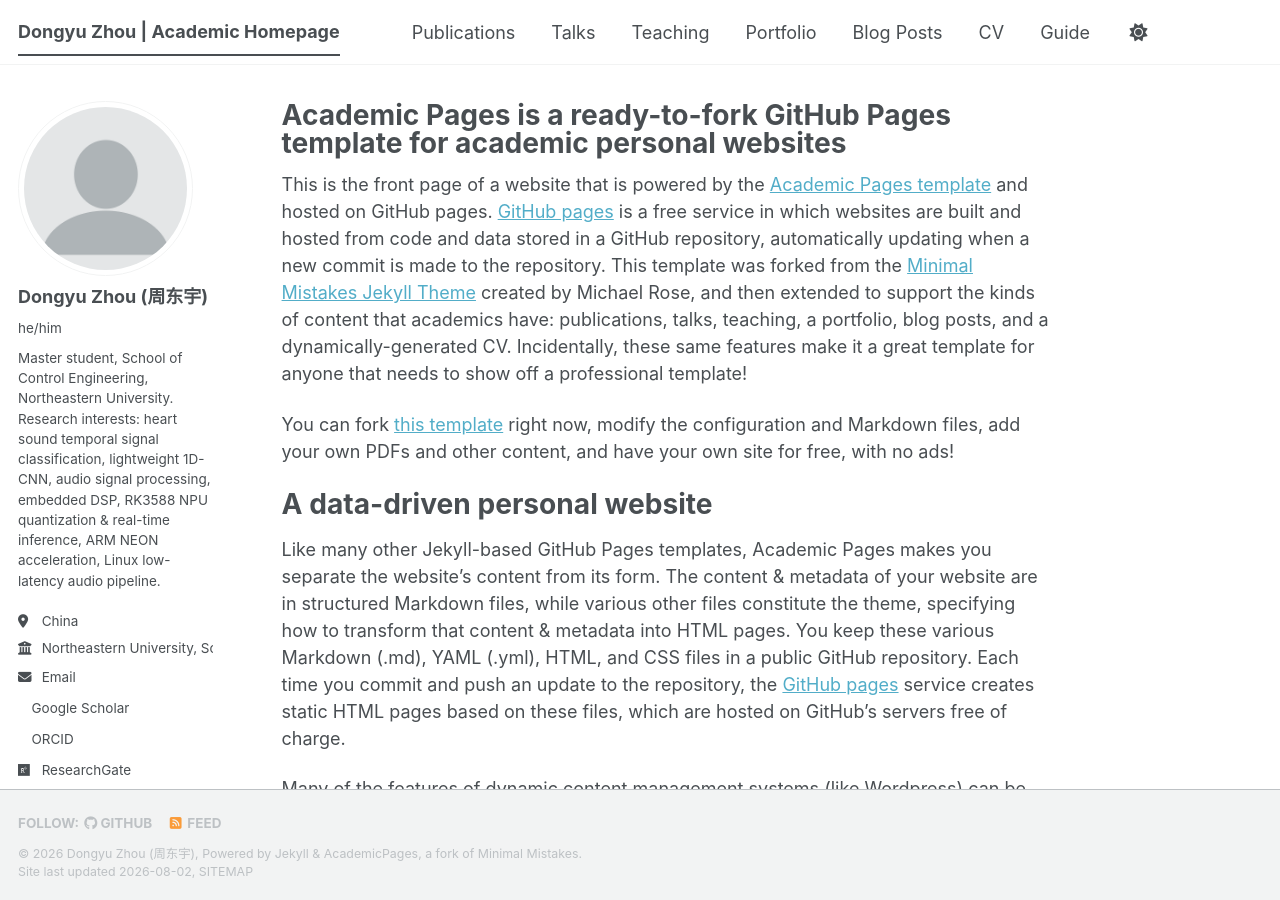
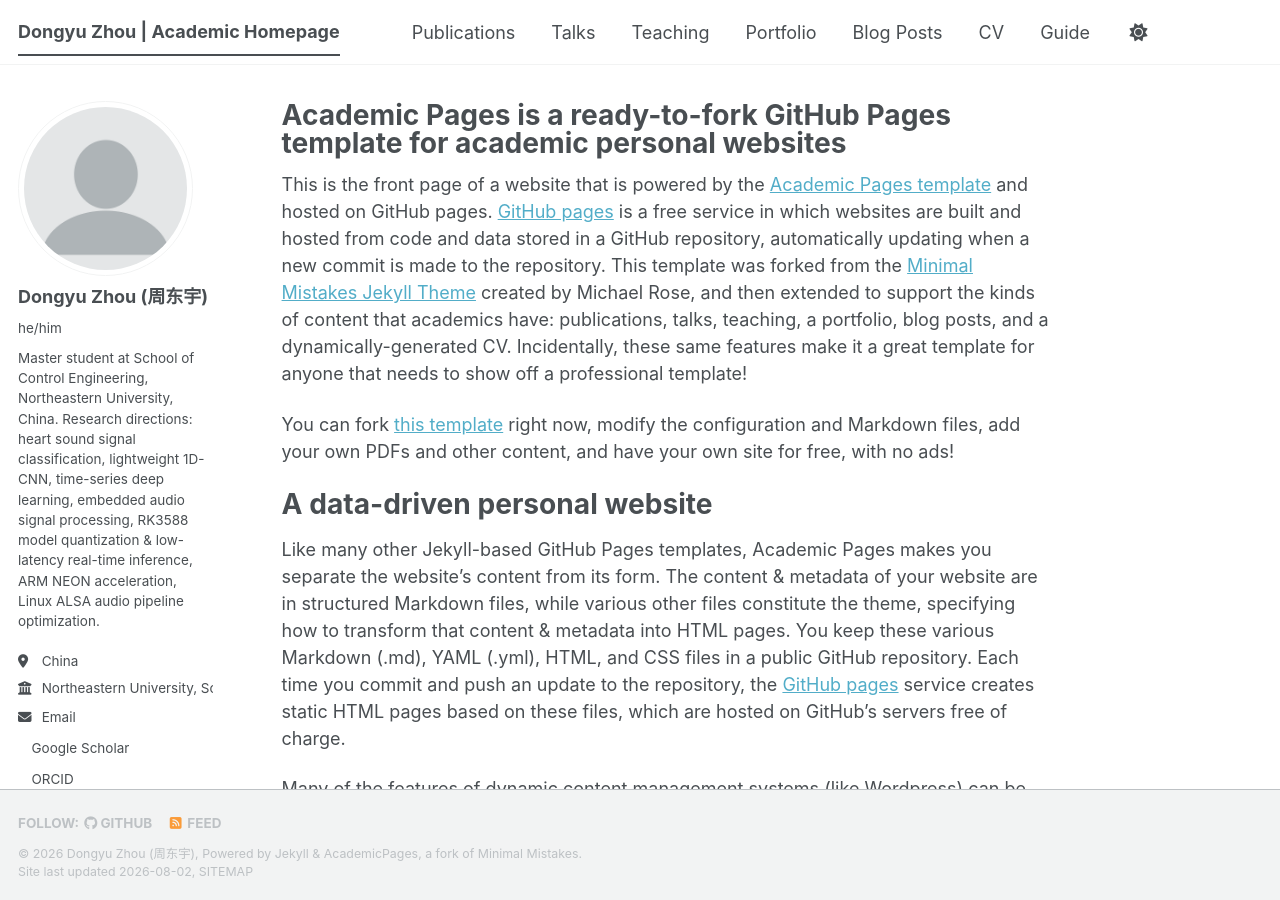
Before and after one commit to ZDY-zhoudongyu/ZDY-zhoudongyu.github.io, a Jekyll site: the page built from _pages/about.md, in a window 1280 px wide and 900 px high. Built offline with Jekyll 4.4.1, drawn with Linux system fonts in a browser that asks for light colours; a style sheet for code colours, icons or effects is not loaded; part of the change alters nothing that is shown.

Commit message:
Update _config.yml

```diff
--- a/_config.yml
+++ b/_config.yml
@@ -8,50 +8,47 @@
 
 # Basic Site Settings
 locale                   : "en-US"
-site_theme               : "default" # The available themes options are "default", "air", "sunrise", "mint", "dirt" and "contrast"
+site_theme               : "default"
 title                    : "Dongyu Zhou | Academic Homepage"
 title_separator          : "-"
 name                     : &name "Dongyu Zhou (周东宇)"
-description              : &description "Master student at Northeastern University, research on heart sound signal classification, lightweight temporal deep learning, embedded audio DSP, NPU heterogeneous inference deployment based on RK3588"
+description              : &description "Full-time Master student, School of Control Engineering, Northeastern University (China). Research focuses on one-dimensional temporal acoustic signal modeling, lightweight deep learning, embedded audio DSP and RK3588 NPU heterogeneous reasoning deployment."
 url                      : https://zdyshinidie.github.io
 baseurl                  : ""
 repository               : "zdyshinidie/zdyshinidie.github.io"
 
-# Site Author - The following control what appear as part of the author content on the side bar.
-#               If a field is blank the icon and link will not appear, otherwise it will be shown.
-#               Additional customization can be done by editing /_includes/author-profile.html
+# Site Author
 author:
-  # Biographic information
-  avatar           : "profile.png" # 需你上传证件照到images文件夹命名profile.png
+  avatar           : "profile.png"
   name             : "Dongyu Zhou (周东宇)"
   pronouns         : "he/him"
-  bio              : "Master student, School of Control Engineering, Northeastern University. Research interests: heart sound temporal signal classification, lightweight 1D-CNN, audio signal processing, embedded DSP, RK3588 NPU quantization & real-time inference, ARM NEON acceleration, Linux low-latency audio pipeline."
+  bio              : "Master student at School of Control Engineering, Northeastern University, China. Research directions: heart sound signal classification, lightweight 1D-CNN, time-series deep learning, embedded audio signal processing, RK3588 model quantization & low-latency real-time inference, ARM NEON acceleration, Linux ALSA audio pipeline optimization."
   location         : "China"
-  employer         : "Northeastern University, School of Control Engineering"
-  uri              : # 后续填个人网站链接，同上方url
+  employer         : "Northeastern University, School of Control Engineering, China"
+  uri              :
   email            : "1026670093@qq.com"
 
-  # Academic websites（以下全部等你注册账号后补充链接，当前空白）
+  # Academic platforms (fill links after registration)
   academia         :
   arxiv            :
-  googlescholar    : "" # 注册谷歌学术后粘贴主页链接
+  googlescholar    : ""
   inspire-hep      :
   impactstory      :
-  orcid            : "" # 可选，注册ORCID后填写
+  orcid            : ""
   semantic         :
   ssrn             :
   pubmed           :
-  researchgate     : "" # 注册ResearchGate后粘贴主页链接
+  researchgate     : ""
   scopus           :
   zotero           :
 
-  # Repositories and software development
+  # Code platform
   bitbucket        :
   codepen          :
   dribbble         :
   github           : "zdyshinidie"
 
-  # Social media（全部留空，需要哪个你自己补充账号）
+  # Social media (all blank, fill yourself if needed)
   artstation       :
   bluesky          :
   facebook         :
@@ -78,7 +75,7 @@ author:
   youtube          :
   zhihu            :
 
-# Publication Category - The following the list of publication categories and their headings
+# Publication Category
 publication_category:
   books:
     title: 'Books'
@@ -139,15 +136,13 @@ facebook:
   publisher              :
 og_image                 :
 og_description           :
-# For specifying social profiles
-# - https://developers.google.com/structured-data/customize/social-profiles
 social:
   type                   : Person
   name                   : Dongyu Zhou
   links:
     - https://zdyshinidie.github.io
-    - "" # 谷歌学术链接，后续补充
-    - "" # ResearchGate链接，后续补充
+    - ""
+    - ""
 
 # Analytics
 analytics:
@@ -211,7 +206,7 @@ kramdown:
   smart_quotes: lsquo,rsquo,ldquo,rdquo
   enable_coderay: false
 
-# These settings control the types of collections used by the template
+# Collections config
 collections:
   teaching:
     output: true
@@ -226,9 +221,7 @@ collections:
     output: true
     permalink: /:collection/:path/
 
-# These settings control how pages and collections are included in the site
 defaults:
-  # _posts
   - scope:
       path: ""
       type: posts
@@ -239,14 +232,12 @@ defaults:
       comments: true
       share: true
       related: true
-  # _pages
   - scope:
       path: ""
       type: pages
     values:
       layout: single
       author_profile: true
-  # _teaching
   - scope:
       path: ""
       type: teaching
@@ -255,7 +246,6 @@ defaults:
       author_profile: true
       share: true
       comments: true
-  # _publications
   - scope:
       path: ""
       type: publications
@@ -264,7 +254,6 @@ defaults:
       author_profile: true
       share: true
       comments: true
-  # _portfolio
   - scope:
       path: ""
       type: portfolio
@@ -273,7 +262,6 @@ defaults:
       author_profile: true
       share: true
       comment: true
-  # _talks
   - scope:
       path: ""
       type: talks
@@ -300,7 +288,6 @@ plugins:
   - jekyll-redirect-from
   - jemoji
 
-# Mimic GitHub Pages with --safe
 whitelist:
   - jekyll-feed
   - jekyll-gist
```
